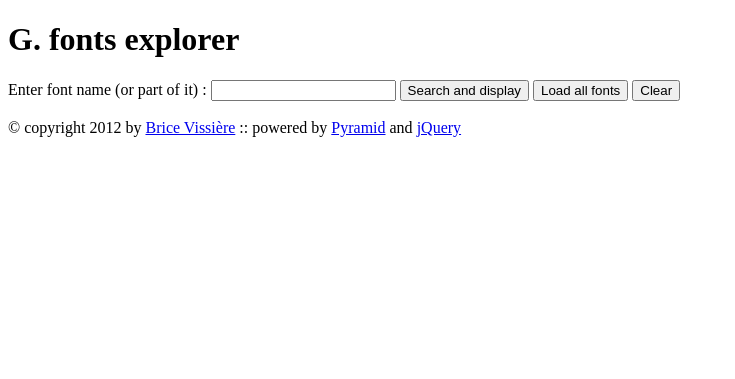
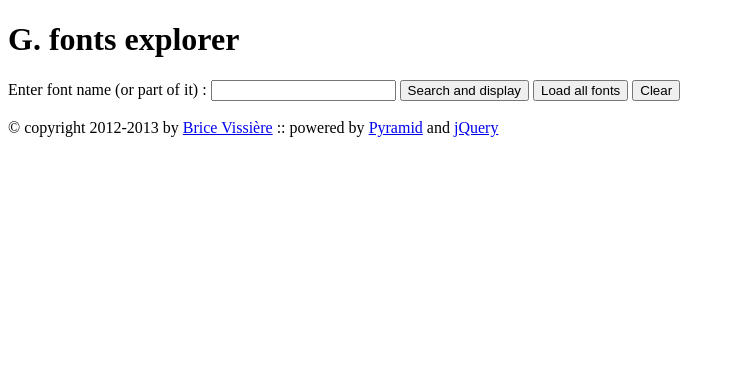
Before and after one commit to brahici/gfe, a Python web app: template gfe/templates/gfe.jinja2 in a window 1280 px wide. Shown: the top 379 px of the page, without its empty margins (0-735 px from the left). Run offline with Jinja, Linux system fonts and the light colour scheme; the template is opened without the code that fills it, so the values that code supplies are empty; some libraries are stand-ins or nearby versions.

Commit message:
Fixed copyrights

```diff
--- a/gfe/templates/design.jinja2
+++ b/gfe/templates/design.jinja2
@@ -26,7 +26,7 @@
     </div>
     <div id="footer">
         {% block footer %}
-        <span>&copy; copyright 2012 by <a href="http://brahici.org">Brice Vissi&egrave;re</a> :: powered by <a href="http://www.pylonsproject.org">Pyramid</a> and <a href="http://jquery.com">jQuery</a></span>
+        <span>&copy; copyright 2012-2013 by <a href="http://brahici.org">Brice Vissi&egrave;re</a> :: powered by <a href="http://www.pylonsproject.org">Pyramid</a> and <a href="http://jquery.com">jQuery</a></span>
         {% endblock footer %}
     </div>
 </div>
```
Also changed, not shown: 1 other file.
